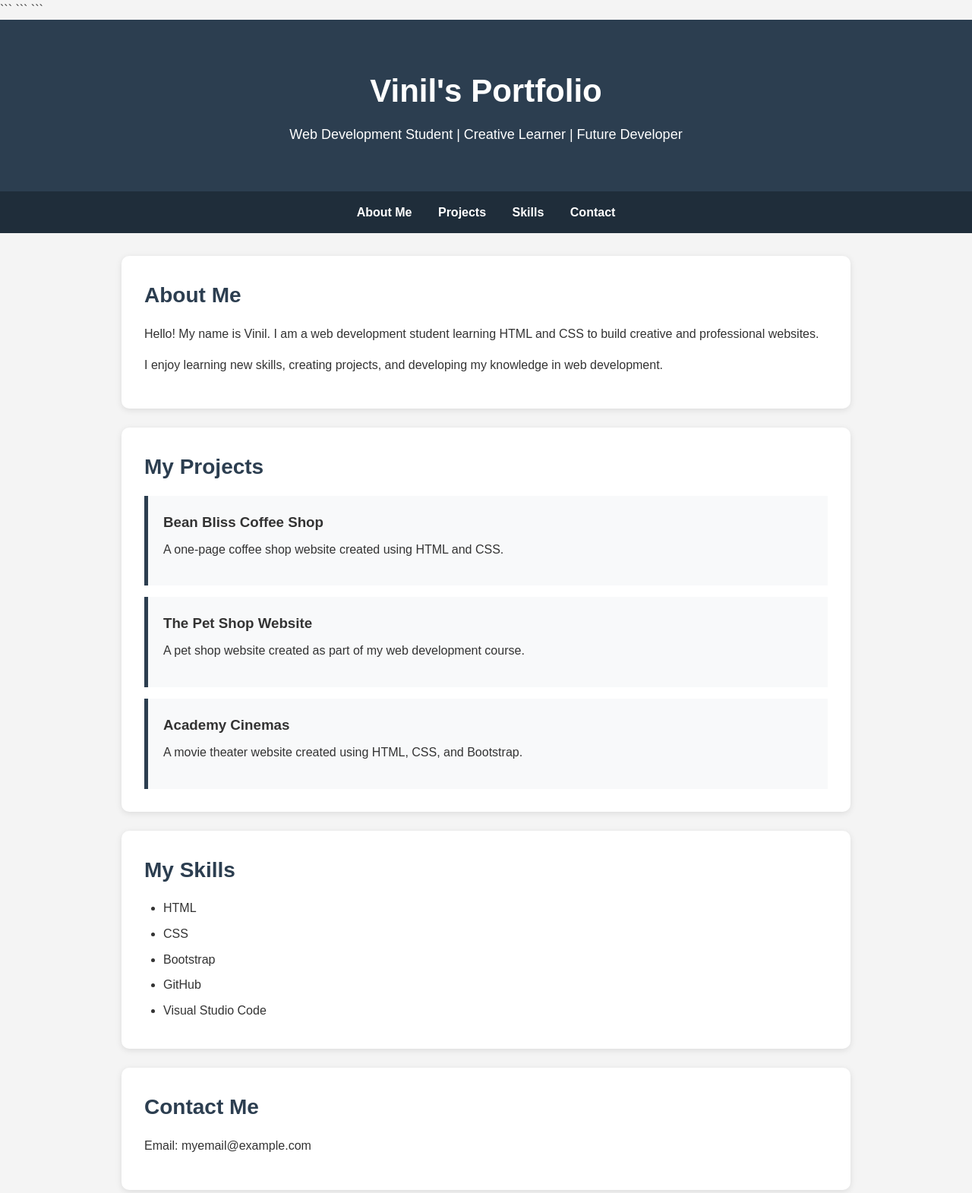
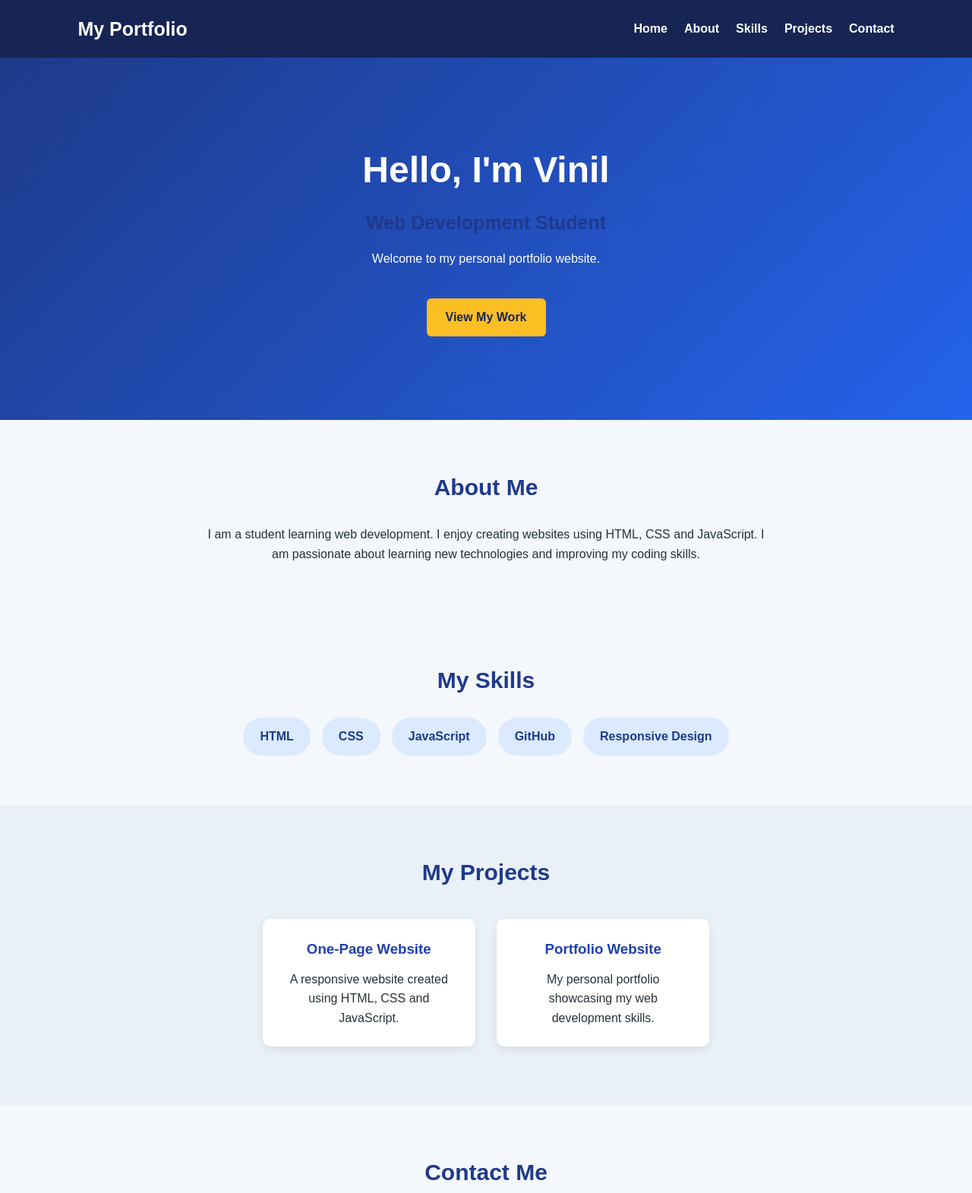
Before and after one commit to vinilpv63/portfolio-website, a plain HTML site: page index.html in a window 1280 px wide. Shown: the top 1571 px of the page at 76% size. Drawn offline with Linux system fonts and the light colour scheme.

Commit message:
Add files via upload

````diff
--- a/index.html
+++ b/index.html
@@ -1,103 +1,79 @@
+
 <!DOCTYPE html>
-
 <html lang="en">
-
 <head>
     <meta charset="UTF-8">
     <meta name="viewport" content="width=device-width, initial-scale=1.0">
-
-```
-<title>Vinil's Portfolio</title>
-
-<link rel="stylesheet" href="style.css">
-```
-
+    <title>My Portfolio | Vinil</title>
+    <link rel="stylesheet" href="style.css">
 </head>
-
 <body>
 
-```
-<header>
-    <h1>Vinil's Portfolio</h1>
-    <p>Web Development Student | Creative Learner | Future Developer</p>
-</header>
+    <header>
+        <nav>
+            <h2 class="logo">My Portfolio</h2>
+            <ul>
+                <li><a href="#home">Home</a></li>
+                <li><a href="#about">About</a></li>
+                <li><a href="#skills">Skills</a></li>
+                <li><a href="#projects">Projects</a></li>
+                <li><a href="#contact">Contact</a></li>
+            </ul>
+        </nav>
+    </header>
 
-<nav>
-    <a href="#about">About Me</a>
-    <a href="#projects">Projects</a>
-    <a href="#skills">Skills</a>
-    <a href="#contact">Contact</a>
-</nav>
-
-<main>
+    <section id="home" class="hero">
+        <h1>Hello, I'm Vinil</h1>
+        <h2>Web Development Student</h2>
+        <p>Welcome to my personal portfolio website.</p>
+        <a href="#projects" class="btn">View My Work</a>
+    </section>
 
     <section id="about">
         <h2>About Me</h2>
+        <p>
+            I am a student learning web development.
+            I enjoy creating websites using HTML, CSS and JavaScript.
+            I am passionate about learning new technologies
+            and improving my coding skills.
+        </p>
+    </section>
 
-        <p>
-            Hello! My name is Vinil. I am a web development student
-            learning HTML and CSS to build creative and professional
-            websites.
-        </p>
-
-        <p>
-            I enjoy learning new skills, creating projects, and developing
-            my knowledge in web development.
-        </p>
+    <section id="skills">
+        <h2>My Skills</h2>
+        <div class="skills-list">
+            <span>HTML</span>
+            <span>CSS</span>
+            <span>JavaScript</span>
+            <span>GitHub</span>
+            <span>Responsive Design</span>
+        </div>
     </section>
 
     <section id="projects">
         <h2>My Projects</h2>
 
-        <div class="project">
-            <h3>Bean Bliss Coffee Shop</h3>
-            <p>
-                A one-page coffee shop website created using HTML and CSS.
-            </p>
+        <div class="project-card">
+            <h3>One-Page Website</h3>
+            <p>A responsive website created using HTML, CSS and JavaScript.</p>
         </div>
 
-        <div class="project">
-            <h3>The Pet Shop Website</h3>
-            <p>
-                A pet shop website created as part of my web development
-                course.
-            </p>
+        <div class="project-card">
+            <h3>Portfolio Website</h3>
+            <p>My personal portfolio showcasing my web development skills.</p>
         </div>
-
-        <div class="project">
-            <h3>Academy Cinemas</h3>
-            <p>
-                A movie theater website created using HTML, CSS, and
-                Bootstrap.
-            </p>
-        </div>
-    </section>
-
-    <section id="skills">
-        <h2>My Skills</h2>
-
-        <ul>
-            <li>HTML</li>
-            <li>CSS</li>
-            <li>Bootstrap</li>
-            <li>GitHub</li>
-            <li>Visual Studio Code</li>
-        </ul>
     </section>
 
     <section id="contact">
         <h2>Contact Me</h2>
-
-        <p>Email: myemail@example.com</p>
+        <p>You can reach me through email.</p>
+        <a href="mailto:your-email@example.com" class="btn">Send Email</a>
     </section>
 
-</main>
+    <footer>
+        <p>&copy; 2026 Vinil | My Portfolio</p>
+    </footer>
 
-<footer>
-    <p>&copy; 2026 Vinil's Portfolio. All Rights Reserved.</p>
-</footer>
-```
-
+    <script src="script.js"></script>
 </body>
-
 </html>
--- /dev/null
+++ b/script.js
@@ -0,0 +1,8 @@
+// Update the footer with the current year
+const year = new Date().getFullYear();
+
+document.querySelector("footer").innerHTML =
+    `© ${year} Vinil. All rights reserved.`;
+
+// Show a welcome message when the page loads
+console.log("Welcome to my portfolio website!");
--- a/style.css
+++ b/style.css
@@ -1,125 +1,177 @@
+
+/* General Styling */
 * {
     margin: 0;
     padding: 0;
     box-sizing: border-box;
+    scroll-behavior: smooth;
 }
 
 body {
     font-family: Arial, sans-serif;
+    background-color: #f4f7fb;
+    color: #263238;
     line-height: 1.6;
-background-color: #f4f4f4;
-color: #333333;
 }
 
-/* Header */
+/* Navigation */
 header {
-background-color: #2c3e50;
+    background-color: #172554;
+    padding: 18px 8%;
+}
+
+nav {
+    display: flex;
+    justify-content: space-between;
+    align-items: center;
+    flex-wrap: wrap;
+}
+
+.logo {
+    color: white;
+    font-size: 25px;
+}
+
+nav ul {
+    display: flex;
+    list-style: none;
+    gap: 22px;
+}
+
+nav ul li a {
+    color: white;
+    text-decoration: none;
+    font-weight: bold;
+}
+
+nav ul li a:hover {
+    color: #93c5fd;
+}
+
+/* Hero Section */
+.hero {
+    background: linear-gradient(135deg, #1e3a8a, #2563eb);
     color: white;
     text-align: center;
-padding: 60px 20px;
+    padding: 110px 20px;
 }
 
-header h1 {
-font-size: 42px;
+.hero h1 {
+    font-size: 48px;
     margin-bottom: 10px;
 }
 
-header p {
-font-size: 18px;
+.hero h2 {
+    font-size: 25px;
+    margin-bottom: 15px;
 }
 
-/* Navigation */
-nav {
-background-color: #1f2d3a;
-text-align: center;
-padding: 15px;
+.hero p {
+    margin-bottom: 25px;
 }
 
-nav a {
-color: white;
+/* Buttons */
+.btn {
+    display: inline-block;
+    background-color: #fbbf24;
+    color: #172554;
+    padding: 12px 25px;
+    border-radius: 6px;
     text-decoration: none;
-margin: 0 15px;
+    font-weight: bold;
+    margin-top: 15px;
+}
+
+.btn:hover {
+    background-color: #f59e0b;
+}
+
+/* General Sections */
+section:not(.hero) {
+    padding: 65px 10%;
+    text-align: center;
+}
+
+section h2 {
+    color: #1e3a8a;
+    font-size: 30px;
+    margin-bottom: 25px;
+}
+
+#about p {
+    max-width: 750px;
+    margin: auto;
+}
+
+/* Skills */
+.skills-list {
+    display: flex;
+    justify-content: center;
+    flex-wrap: wrap;
+    gap: 15px;
+}
+
+.skills-list span {
+    background-color: #dbeafe;
+    color: #1e3a8a;
+    padding: 12px 22px;
+    border-radius: 25px;
     font-weight: bold;
 }
 
-nav a:hover {
-text-decoration: underline;
+/* Projects */
+#projects {
+    background-color: #eaf0f8;
 }
 
-/* Main Content */
-main {
-max-width: 1000px;
-margin: 30px auto;
-padding: 0 20px;
+.project-card {
+    display: inline-block;
+    background-color: white;
+    padding: 25px;
+    margin: 12px;
+    width: 280px;
+    border-radius: 10px;
+    box-shadow: 0 4px 12px rgba(0,0,0,0.08);
+    vertical-align: top;
 }
 
-/* Sections */
-section {
-background-color: white;
-margin-bottom: 25px;
-padding: 30px;
-border-radius: 10px;
-box-shadow: 0 2px 8px rgba(0, 0, 0, 0.1);
+.project-card h3 {
+    color: #1e40af;
+    margin-bottom: 12px;
 }
 
-section h2 {
-color: #2c3e50;
-font-size: 28px;
-margin-bottom: 15px;
-}
-
-section p {
-margin-bottom: 15px;
-}
-
-/* Projects */
-.project {
-background-color: #f8f9fa;
-border-left: 5px solid #2c3e50;
-padding: 20px;
-margin-top: 15px;
-}
-
-.project h3 {
-margin-bottom: 8px;
-}
-
-/* Skills */
-ul {
-padding-left: 25px;
-}
-
-li {
-margin-bottom: 8px;
+/* Contact */
+#contact {
+    background-color: #f4f7fb;
 }
 
 /* Footer */
 footer {
-background-color: #2c3e50;
+    background-color: #172554;
     color: white;
     text-align: center;
     padding: 20px;
 }
 
-/* Mobile Devices */
-@media screen and (max-width: 600px) {
-header h1 {
-font-size: 30px;
+/* Responsive Design */
+@media (max-width: 700px) {
+    nav {
+        flex-direction: column;
+        gap: 15px;
     }
 
-```
-nav a {
-    display: block;
-    margin: 10px 0;
+    nav ul {
+        justify-content: center;
+        flex-wrap: wrap;
+        gap: 12px;
     }
 
-main {
-    padding: 0 10px;
+    .hero h1 {
+        font-size: 34px;
     }
 
-section {
-    padding: 20px;
+    .project-card {
+        width: 100%;
+        margin: 12px 0;
     }
-```
-
 }
````
Lines whose indentation alone changed are shown as unchanged.
